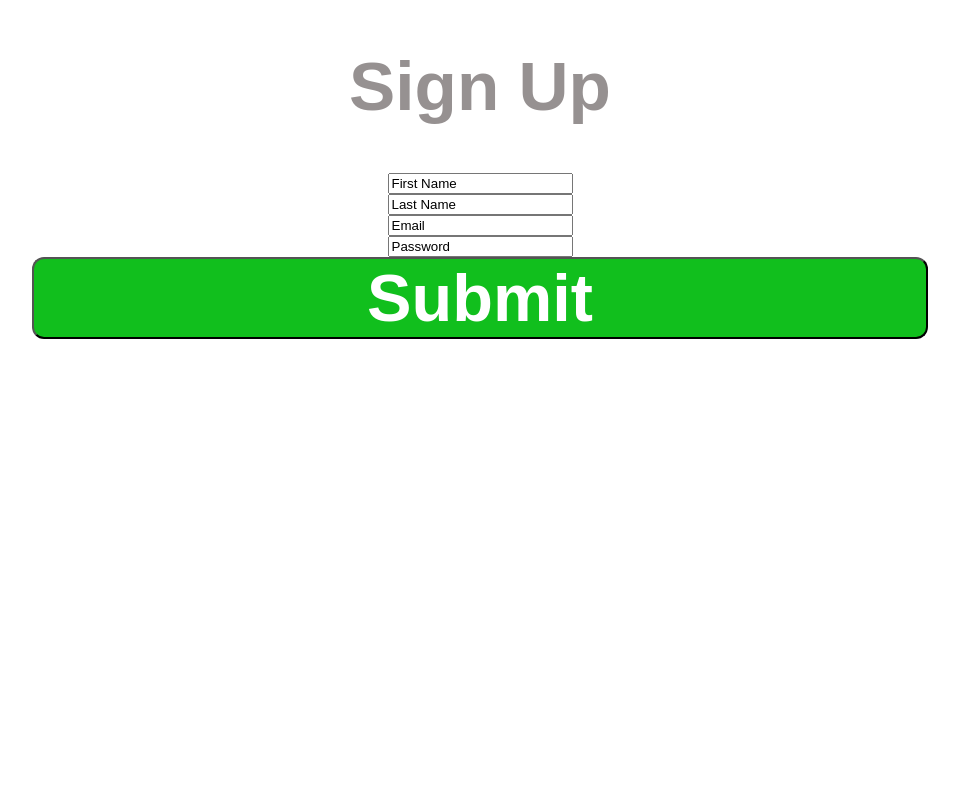
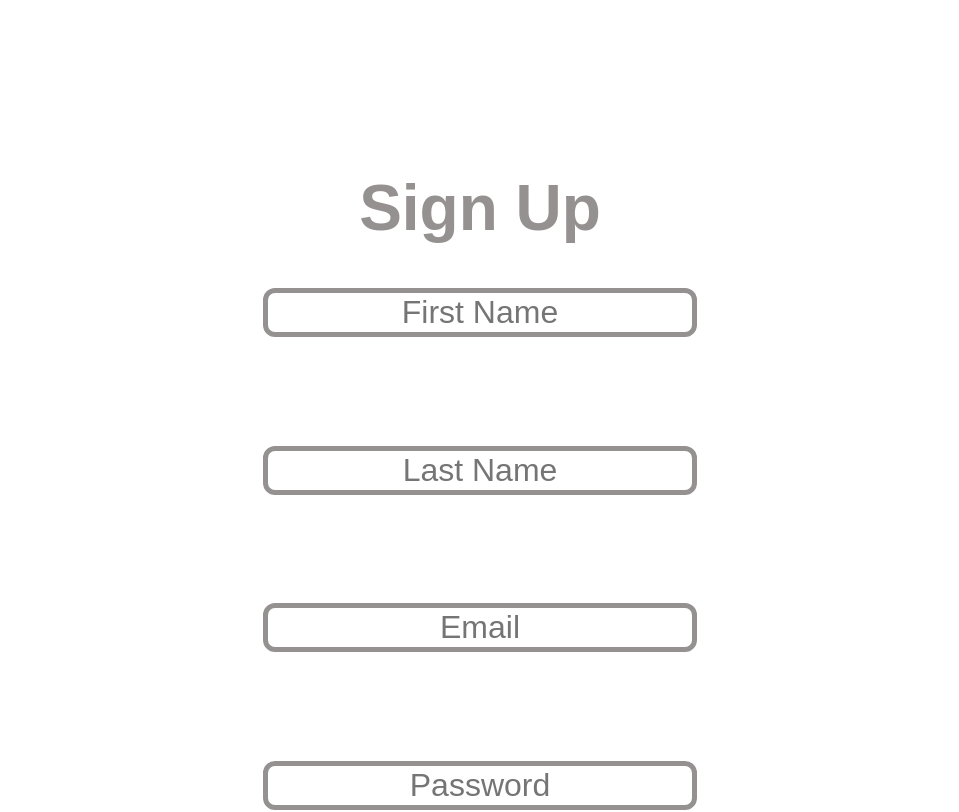
Before and after one commit to jbibbs3/SeniorSocial-FrontEnd, a React (Create React App) app: page / in a window 1280 px wide. Shown: the top 812 px of the page, without its empty margins (160-1119 px from the left). Built offline with nearby package versions, Linux system fonts and the light colour scheme.

Commit message:
updating SignIn component

```diff
--- a/src/App.css
+++ b/src/App.css
@@ -37,28 +37,3 @@
     transform: rotate(360deg);
   }
 }
-
-
-
-.SignUpBody {
-
-  color: rgb(150, 145, 145);
-
-}
-
-.SubmitButton {
-  font-size: 50pt;
-  font-weight: bold;
-  color:white;
-  background-color: #11bf1d;
-  border-radius:12px
-
-}
-
-.InputField {
-  width:;
-}
-
-.userProfile{
-  display: flex;
-}
--- a/src/components/LoginSignIn/SignIn.js
+++ b/src/components/LoginSignIn/SignIn.js
@@ -5,20 +5,55 @@ const SignIn = () => {
     const styles = {
 
         header: {
-         fontSize:"52pt",
+            paddingTop: "10%",
+            fontSize: "400%",
+            color: "rgb(150,145,145)",
+
 
         },
 
-  button:{
-      width:"70%",
-      height:"30%"
+        button: {
+            width: "70%",
+            height: "30%"
         },
 
         inputfields: {
-     display: "flex",
-     flexDirection:"column",
-     justifyContent:"spaceBetween"
+            paddingTop: "8.5%",
+            color: "rgb(150,145,145)"
+
+
+        },
+
+        field: {
+            fontSize:"200%",
+            color: "rgb(150,145,145)",
+            borderColor: "rgb(150,145,145)",
+            borderWidth: "thick",
+            textAlign: "center",
+            borderStyle: "solid",
+            borderRadius: "12px"
+
+        },
+
+        SubmitButton: {
+            fontSize: "330%",
+            fontWeight: "bold",
+            color: "white",
+            backgroundColor: "#11bf1d",
+            borderRadius: "12px",
+            paddingTop:"2%",
+            paddingBottom:"2%",
+            paddingRight:"4%",
+            paddingLeft:"4%"
+
+
+          },
+
+          buttonPad: {
+            paddingTop: "8.5%"
           }
+
+
     }
 
 
@@ -26,28 +61,29 @@ const styles = {
     return (
         <div className='SignUpBody' >
             <h1 style={styles.header}>Sign Up</h1>
-            <div className="InputFields" style={styles.inputfields}>
-            <label className='InputField'>
-                <input type="First Name" value="First Name" />
+            <div className="InputFields" >
+                <label className='InputField'style={styles.inputfields}>
+                    <input type="text" placeholder="First Name" style={styles.field} />
                 </label>
-            <div className='InputField'>
-                <input type="Last Name" value="Last Name"/>
+                <div className='InputField'style={styles.inputfields}>
+                    <input type="text" placeholder="Last Name" style={styles.field}/>
                 </div>
-            <div className='InputField'>
-            <input type="Email" value="Email"/>
+                <div className='InputField'style={styles.inputfields}>
+                    <input type="text" placeholder="Email" style={styles.field}/>
                 </div>
-            <div className='InputField'>
-            <input type="text" value="Password"  />
+                <div className='InputField'style={styles.inputfields}>
+                    <input type="text" placeholder="Password" style={styles.field} />
                 </div>
-
 
             </div>
 
-            <div>
-                <button className='SubmitButton'style = {styles.button}>
+            <div style={styles.buttonPad}>
+            <button className='SubmitButton' style={styles.SubmitButton}>
                 Submit
             </button>
+
             </div>
+
 
         </div>
 
```
Lines whose indentation alone changed are shown as unchanged.
